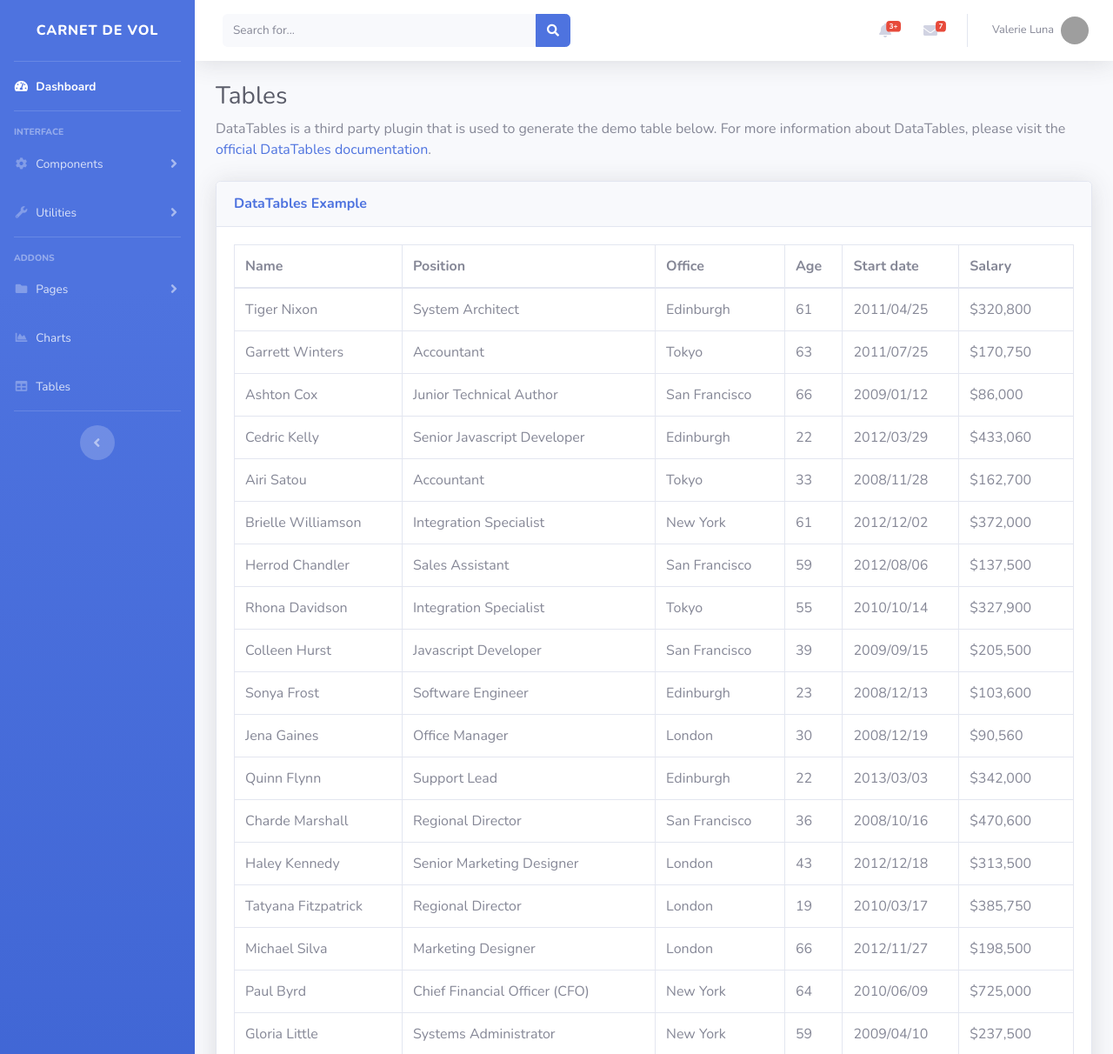
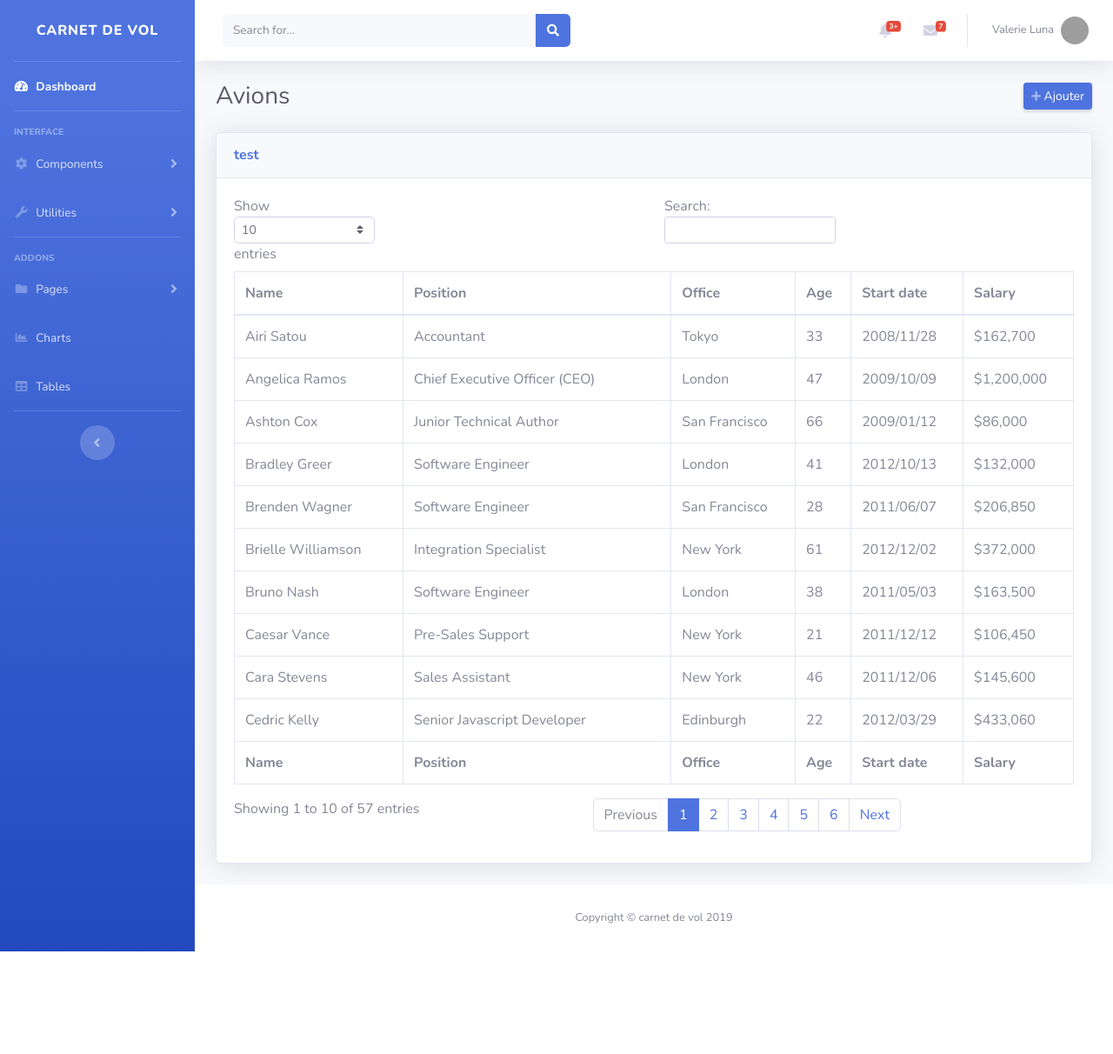
Before and after one commit to mikedido/api-plateform, a Flask app: page /plane in a window 1280 px wide. Shown: the top 1212 px of the page at 87% size. After the commit the page ends 1094 px from the top, so only its background shows below. Run offline with Flask 2, Linux system fonts and the light colour scheme; a user stored in the database is signed in; some libraries are stand-ins or nearby versions; grey boxes are pictures that could not be loaded.

Commit message:
Add template plane

```diff
--- a/admin/templates/plane.html
+++ b/admin/templates/plane.html
@@ -23,13 +23,15 @@
         <div class="container-fluid">
 
           <!-- Page Heading -->
-          <h1 class="h3 mb-2 text-gray-800">Tables</h1>
-          <p class="mb-4">DataTables is a third party plugin that is used to generate the demo table below. For more information about DataTables, please visit the <a target="_blank" href="https://datatables.net">official DataTables documentation</a>.</p>
+          <div class="d-sm-flex align-items-center justify-content-between mb-4">
+            <h1 class="h3 mb-0 text-gray-800">Avions</h1>
+            <a href="#" class="d-none d-sm-inline-block btn btn-sm btn-primary shadow-sm"><i class="fas fa-plus fa-sm text-white-50"></i> Ajouter</a>
+          </div>
 
           <!-- DataTales Example -->
           <div class="card shadow mb-4">
             <div class="card-header py-3">
-              <h6 class="m-0 font-weight-bold text-primary">DataTables Example</h6>
+              <h6 class="m-0 font-weight-bold text-primary">test</h6>
             </div>
             <div class="card-body">
               <div class="table-responsive">
@@ -548,11 +550,11 @@
 <!-- Custom scripts for all pages-->
 <script type="text/Javascript" src="{{ url_for('static', filename='js/sb-admin-2.min.js') }}"></script>
 
-  <!-- Page level plugins -->
-  <script type="text/Javascript" src="{{ url_for('static', filename='vendor/chart.js/Chart.min.js') }}"></script>
+<!-- Page level plugins -->
+<script type="text/Javascript" src="{{ url_for('static', filename='vendor/datatables/jquery.dataTables.min.js') }}"></script>
+<script type="text/Javascript" src="{{ url_for('static', filename='vendor/datatables/dataTables.bootstrap4.min.js') }}"></script>
 
-  <!-- Page level custom scripts -->
-  <script type="text/Javascript" src="{{ url_for('static', filename='js/demo/chart-area-demo.js') }}"></script>
-  <script type="text/Javascript" src="{{ url_for('static', filename='js/demo/chart-pie-demo.js') }}"></script>
+<!-- Page level custom scripts -->
+<script type="text/Javascript" src="{{ url_for('static', filename='js/demo/datatables-demo.js') }}"></script>
 
 {% endblock %}
```
